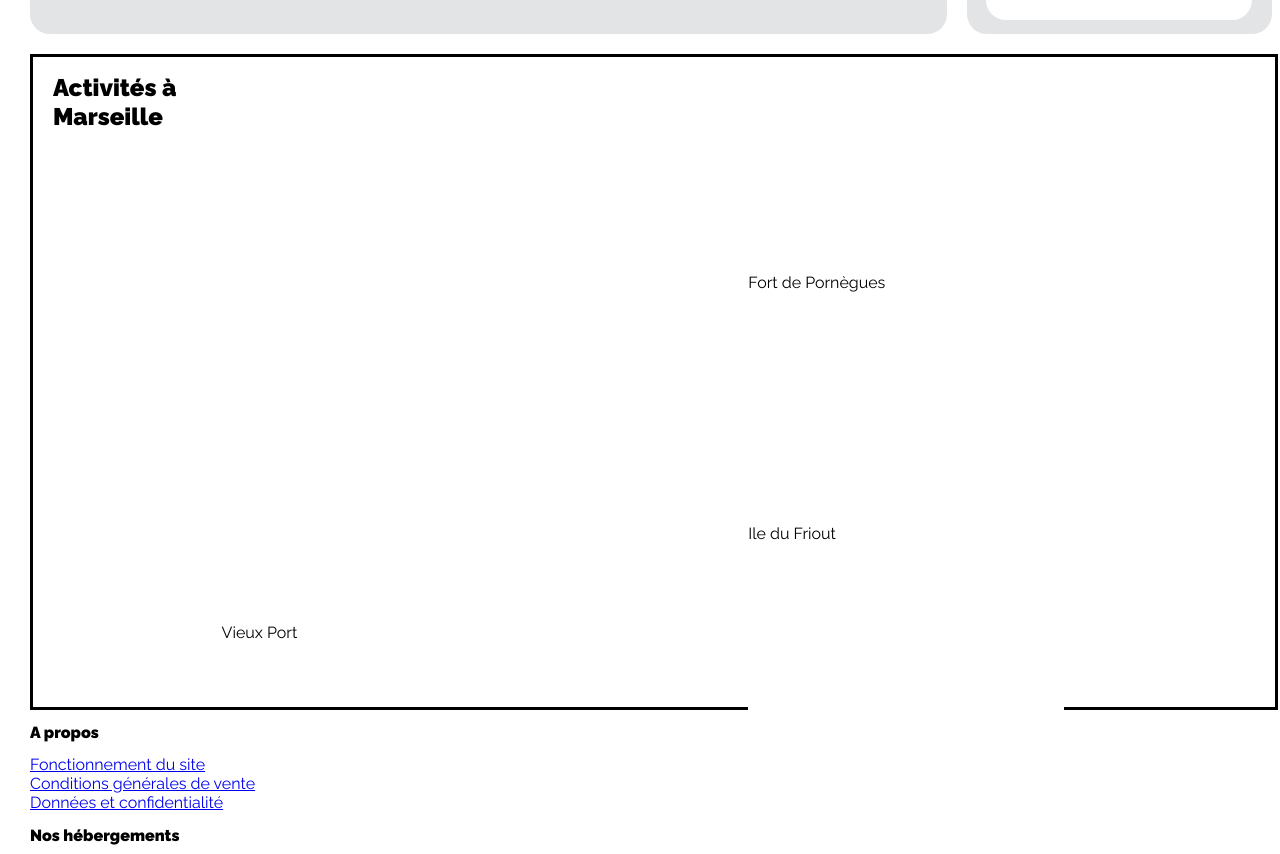
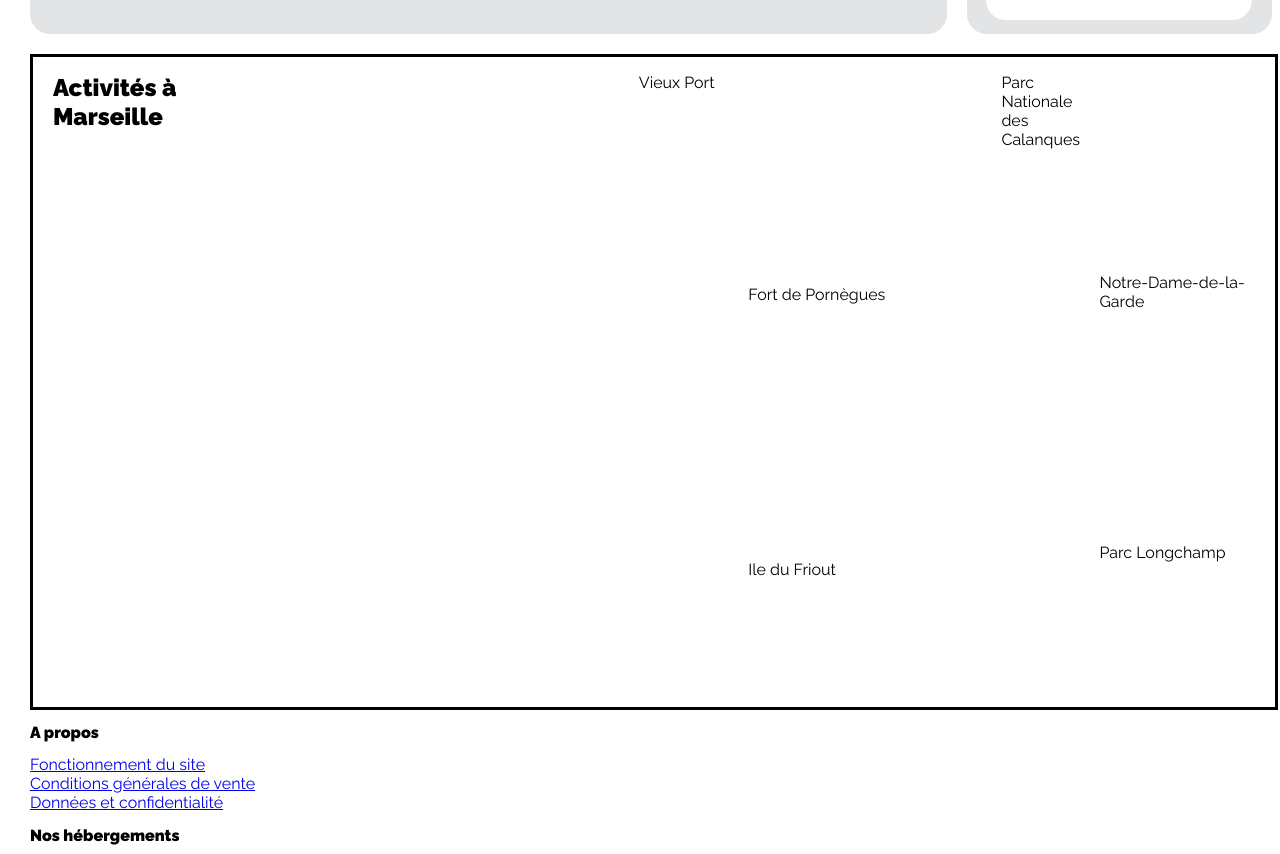
Before and after one commit to Marivie333/Deuxi-meProjet, a plain HTML site: page index.html in a window 1280 px wide. Shown: the part 964-1818 px from the top of the page. Drawn offline with Linux system fonts and the light colour scheme.

Commit message:
Modifications bloc activités et ajout bloc activités2 dans Section 3

```diff
--- a/style.css
+++ b/style.css
@@ -312,14 +312,26 @@ section3{
 }
 
 .activités{
+	display: flex;
 	justify-content: space-around;
-	align-content: center;
+	align-content: baseline;
 	height: 550px;
 	width: 60%;
 	border-radius: 20px;
 	background-color: white;
 
 }
+
+#activités2{
+	display: flex;
+	flex-direction: column;
+	justify-content: space-around;
+	align-content: center;
+	height: 550px;
+	width: 60%;
+}
+
+
 
 #photo1{
 	background-image: url("images/activites/4_small/reno-laithienne-QUgJhdY5Fyk-unsplash.jpg");
```
